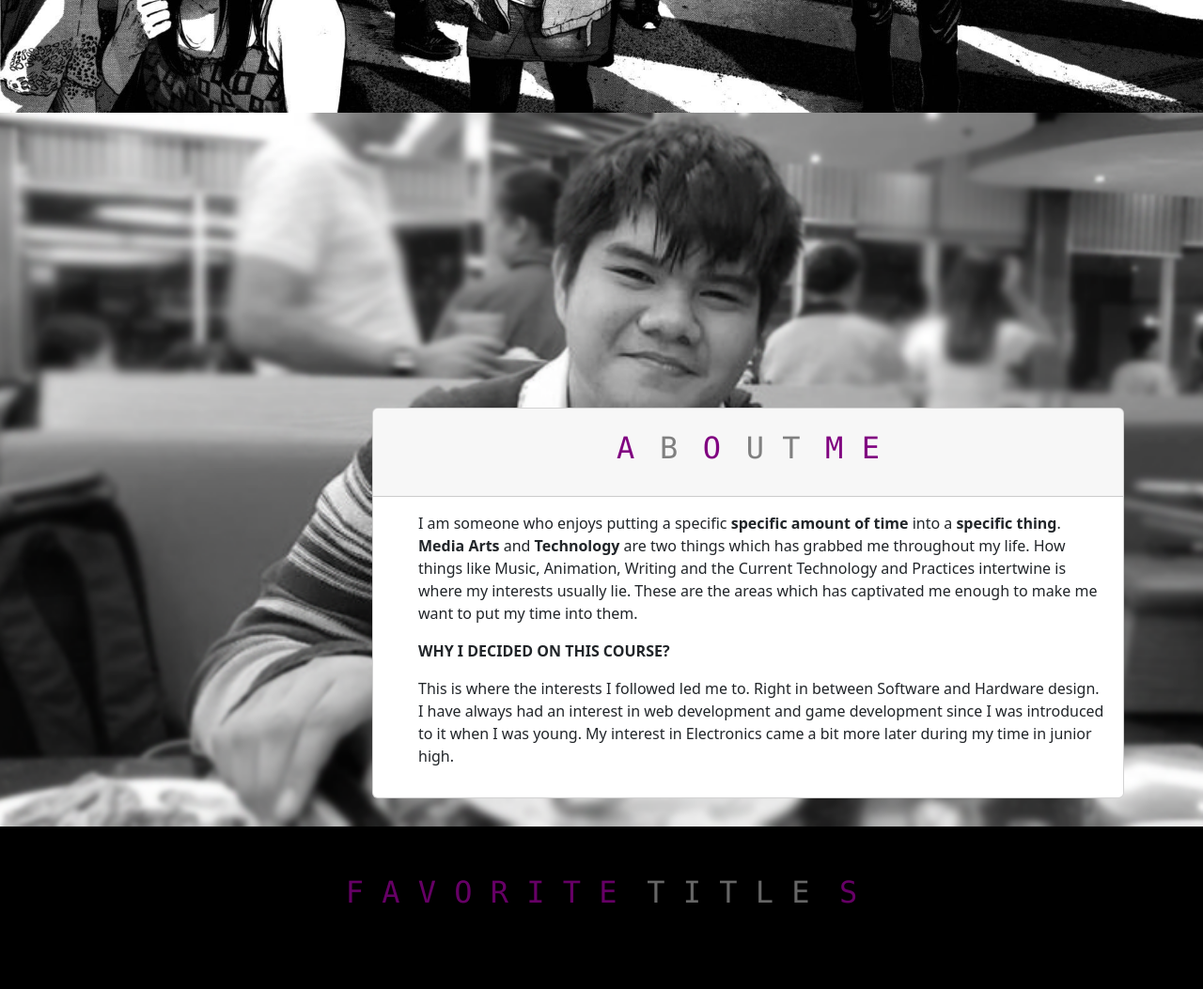
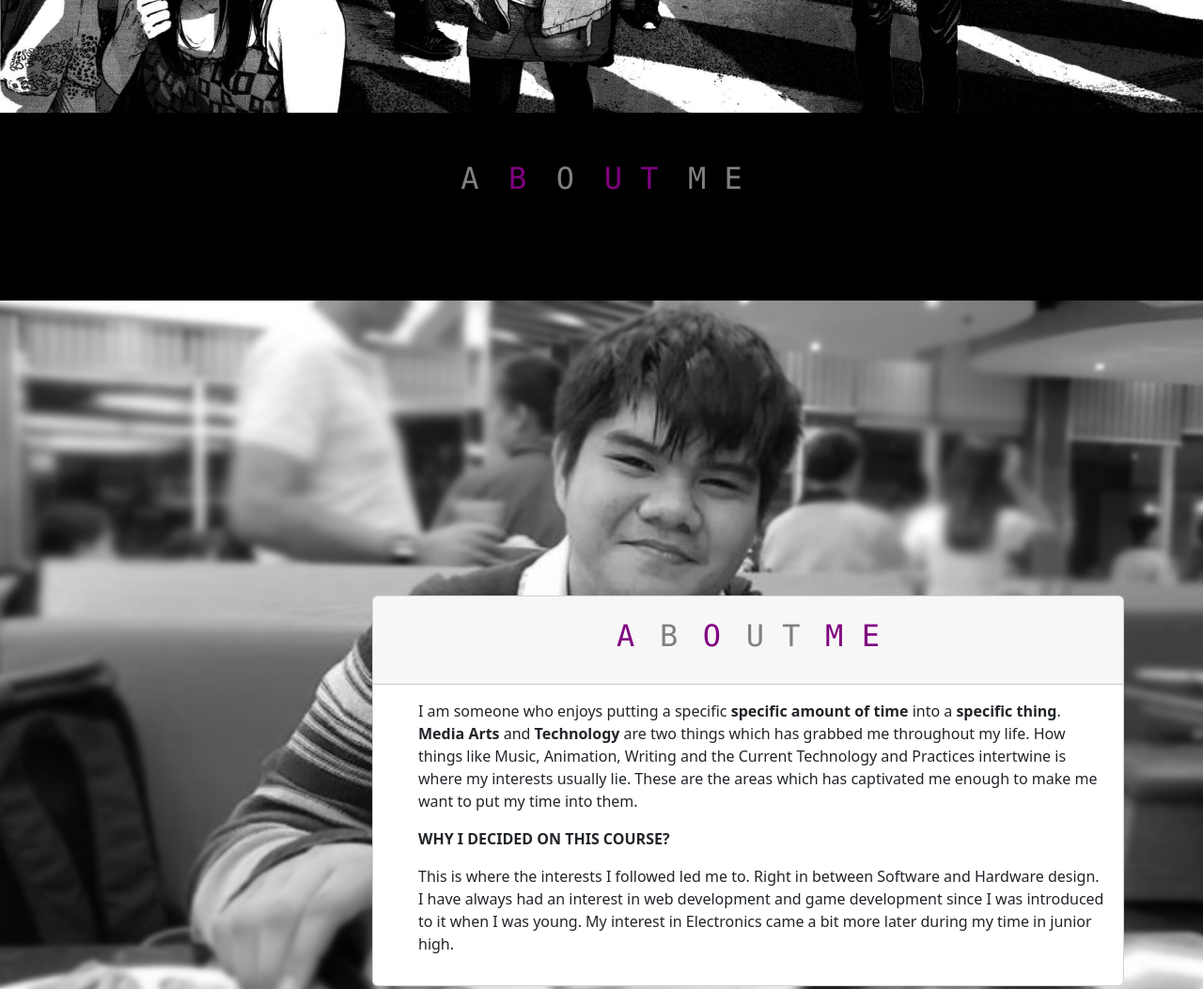
Before and after one commit to HajileTrebla/a1_webpage_aboutme, a plain HTML site: page index.html in a window 1280 px wide. Shown: the part 1120-2173 px from the top of the page at 94% size. Drawn offline with nearby package versions, Linux system fonts and the light colour scheme.

Commit message:
Add section bars

```diff
--- a/index.html
+++ b/index.html
@@ -22,6 +22,9 @@
     </div>
 
     <div class="parallax"></div>
+    <div class='GBAR'>
+        <h2><span>A </span>B <span>O</span> U  T <span>M E</span></h2>
+    </div>
     <div class="cont1" style="height: 760px">
         <div class="spacer-medium"></div>
         <div class="container-md">
@@ -166,6 +169,8 @@
        </ul>
     </div>
 
+    <div class="GBAR"></div>
+
     <div class="parallax" style="height:1000px"></div>
     <div class="GBAR">
         <h1>~<span class='hl'>T</span>HAN<span class='hl'>K</span> <span class='hl'>Y</span>O<span class='hl'>U</span>~</h1>
```
